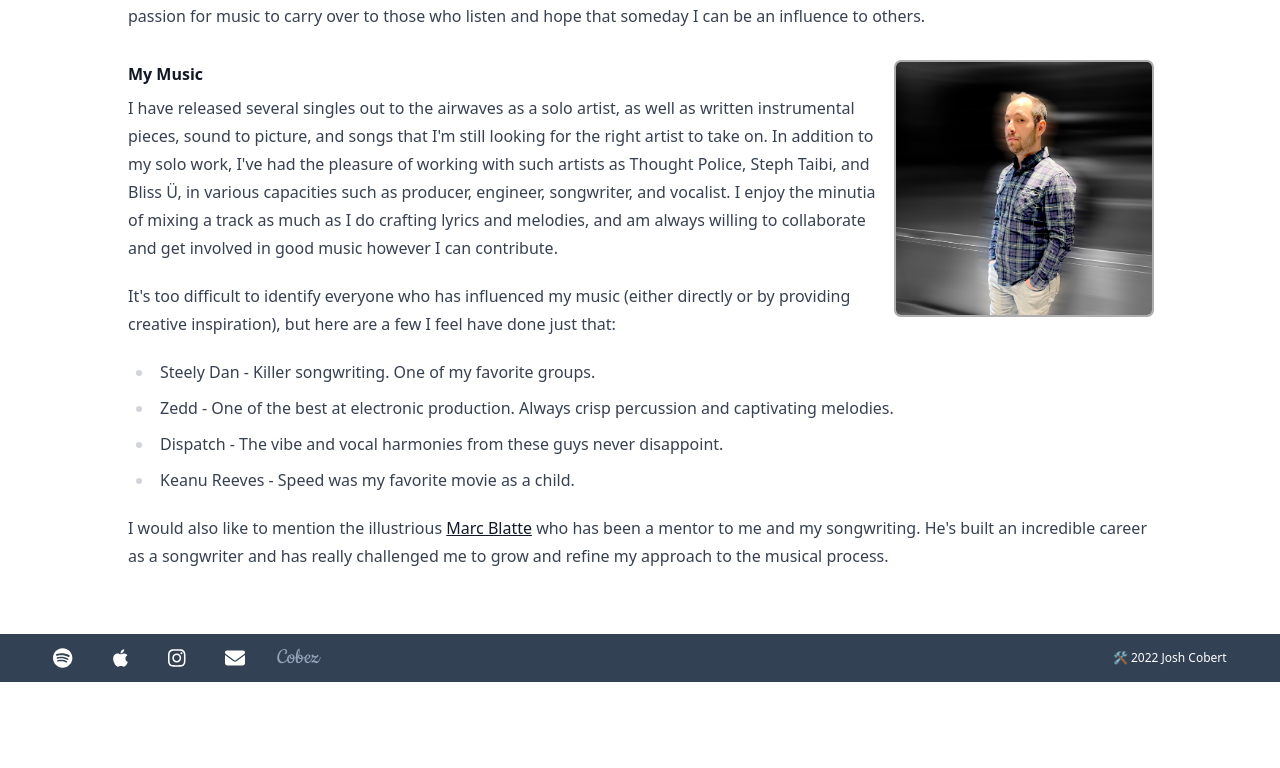
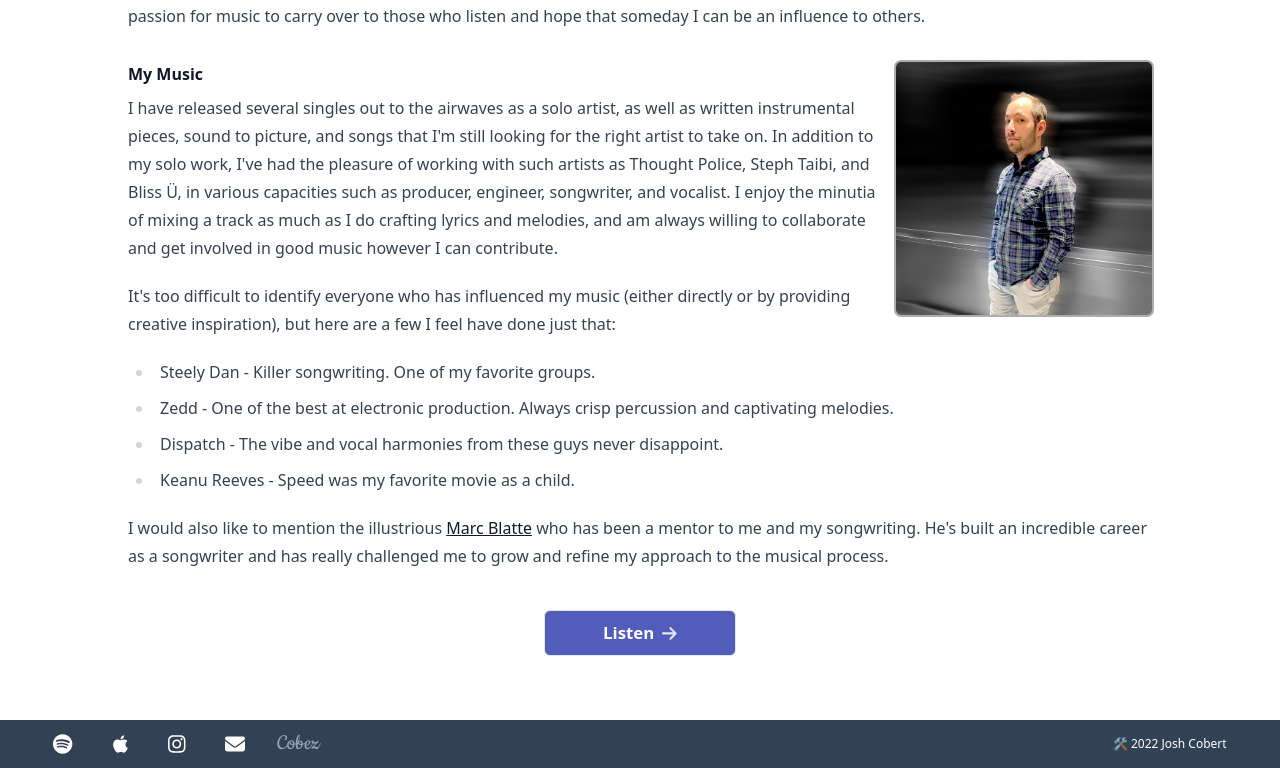
Before and after one commit to jcobert/cobez-music, a Next.js app: page /about in a window 1280 px wide. Shown: the part 554-1322 px from the top of the page. Before the commit the page ends 1236 px from the top, so only its background shows below. Built offline with nearby package versions, Linux system fonts and the light colour scheme; a web font is replaced by a local one.

Commit message:
add about page cta

```diff
--- a/pages/about.jsx
+++ b/pages/about.jsx
@@ -3,8 +3,11 @@ import Heading from "../components/Heading";
 import { getAboutData } from "../lib/about";
 import ReactMarkdown from "react-markdown";
 import Image from "next/future/image";
+import Link from "next/link";
 import artistPhotoPark from "../public/images/artist-photo-cobez-park-2.jpg";
 import artistPhotoLift from "../public/images/artist-photo-cobez-lift.jpg";
+import { FontAwesomeIcon } from "@fortawesome/react-fontawesome";
+import { faArrowRight } from "@fortawesome/free-solid-svg-icons";
 
 export async function getStaticProps({ params }) {
   const background = getAboutData("background");
@@ -67,6 +70,22 @@ export default function About({ background, influences }) {
                 </ReactMarkdown>
               </div>
             </div>
+            {/* CTA - Music Page Link */}
+            <div className="px-4 md:px-0 flex-1">
+              <div className="text-center py-2 md:pb-0">
+                <Link href="/music">
+                  <a className="inline-block rounded-md p-4 md:p-2 w-9/12 sm:max-w-[12rem] border bg-theme-primary hover:bg-theme-tertiary text-white hover:text-white text-lg md:text-base font-bold transition">
+                    <div className="flex gap-x-2 justify-center items-center">
+                      <span>Listen</span>
+                      <FontAwesomeIcon
+                        className="animate-pulse"
+                        icon={faArrowRight}
+                      />
+                    </div>
+                  </a>
+                </Link>
+              </div>
+            </div>
           </div>
         </div>
       </section>
```
